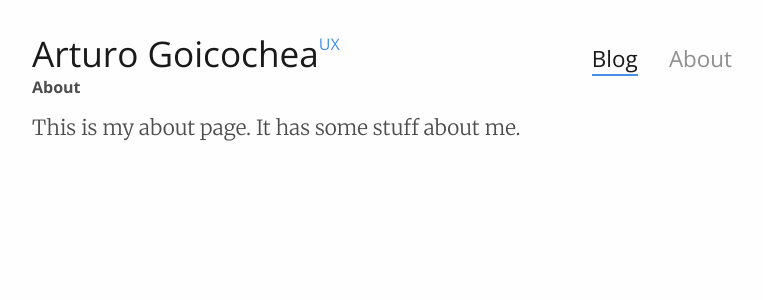
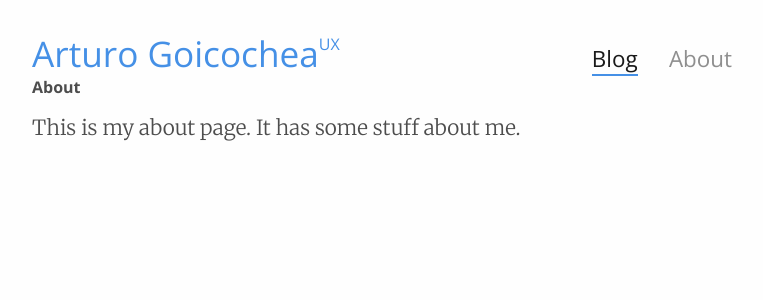
Before and after one commit to arturogh/arturogh, a Jekyll site: the page built from about.md, in a window 1280 px wide. Shown: the top 300 px of the page, without its empty margins (258-1021 px from the left). Built offline with Jekyll 4.4.1, drawn with Linux system fonts in a browser that asks for light colours.

Commit message:
Fixed links in header

```diff
--- a/_includes/blog-menu.html
+++ b/_includes/blog-menu.html
@@ -1,10 +1,10 @@
 <header>
     <div class="title">
-      <h1>Arturo Goicochea</h1>
+      <h1><a href="{{site.url}}">Arturo Goicochea</a></h1>
       <span>UX</span>
     </div>
       <ul class="filter-menu">
-        <li><a href="" class="selected blog-menu-link">Blog</a></li>
-        <li><a href="" class="about-menu-link">About</a></li>
+        <li><a href="/" class="selected blog-menu-link">Blog</a></li>
+        <li><a href="about/index.html" class="about-menu-link">About</a></li>
       </ul>
 </header>
```
